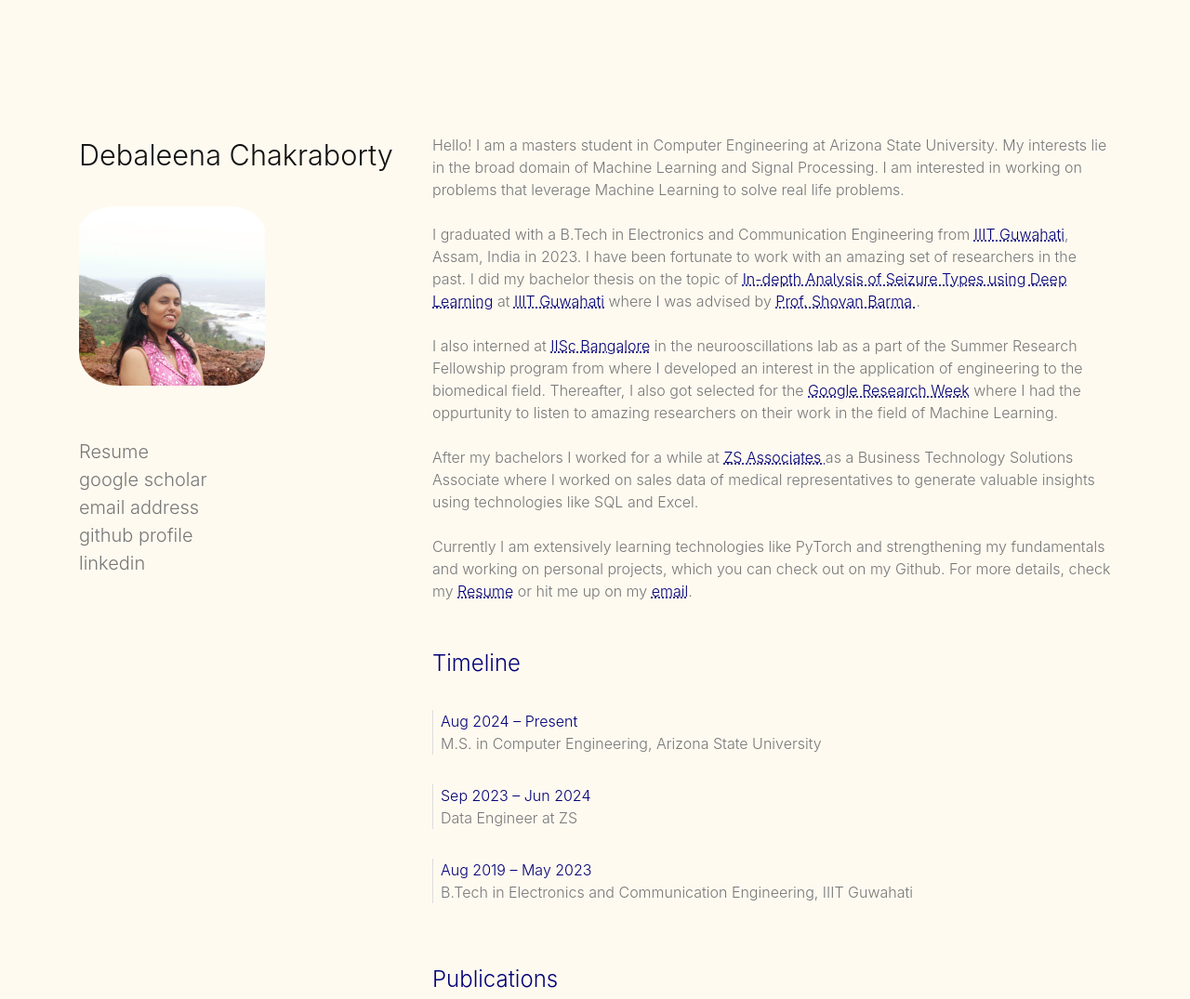
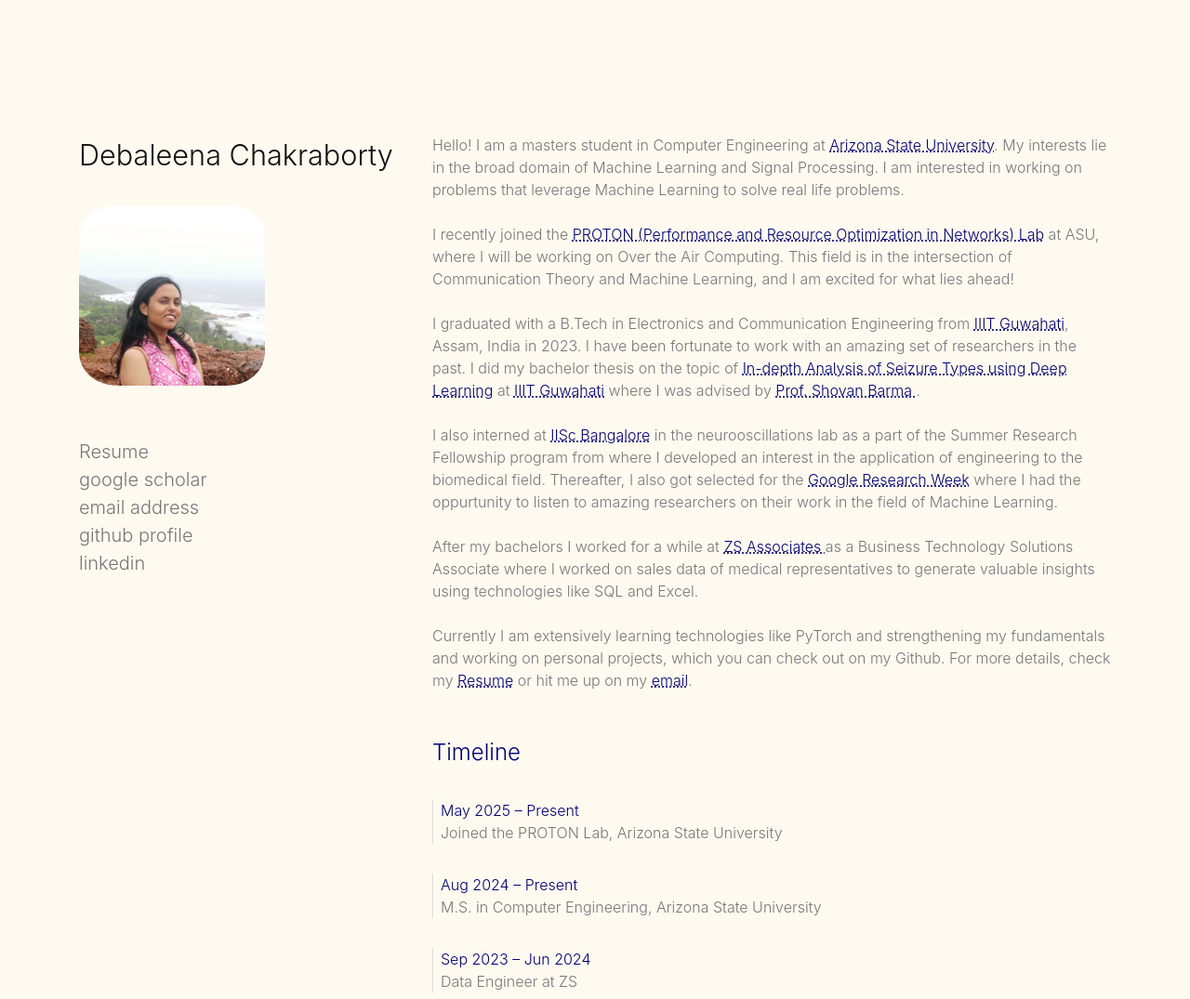
Before and after one commit to debachaks/portfolio, a plain HTML site: page index.html in a window 1280 px wide. Shown: the top 1075 px of the page at 93% size. Drawn offline with nearby package versions, Linux system fonts and the light colour scheme.

Commit message:
Update index.html

```diff
--- a/index.html
+++ b/index.html
@@ -40,8 +40,11 @@
                 </div>
             </div>
             <div class="col-md-8 pt-5 about">
-                 Hello! I am a masters student in Computer Engineering at Arizona State University. My interests lie in the broad domain of Machine Learning and Signal Processing. I am interested in working on problems that leverage Machine
+                 Hello! I am a masters student in Computer Engineering at  <a class="in-text" href="https://www.asu.edu/" target="_blank">Arizona State University</a>. My interests lie in the broad domain of Machine Learning and Signal Processing. I am interested in working on problems that leverage Machine
                  Learning to solve real life problems.<br> <br>
+              I recently joined the <a class="in-text"
+               href="https://sites.google.com/view/eirini-eleni-tsiropoulou/proton-lab?authuser=0" target="_blank"> PROTON (Performance and Resource Optimization in Networks) Lab</a> at ASU, where I will be working on Over the Air Computing. This field is in the intersection of Communication Theory and Machine Learning, and I am
+              excited for what lies ahead! <br> <br>
 
                  I graduated with a B.Tech in Electronics and Communication Engineering from <a class="in-text"
                 href="https://www.iiitg.ac.in/" target="_blank">IIIT Guwahati</a>, Assam, India in 2023.
@@ -65,6 +68,12 @@
 
 
                  <p class="header pt-5" >Timeline</p>
+                   <div class="py-2" >
+                     <p class="paper my-2 pl-2">
+                         <span class="papertitle">May 2025 – Present</span><br>
+                         Joined the PROTON Lab, Arizona State University
+                     </p>
+                 </div>
                  <div class="py-2" >
                      <p class="paper my-2 pl-2">
                          <span class="papertitle">Aug 2024 – Present</span><br>
```
